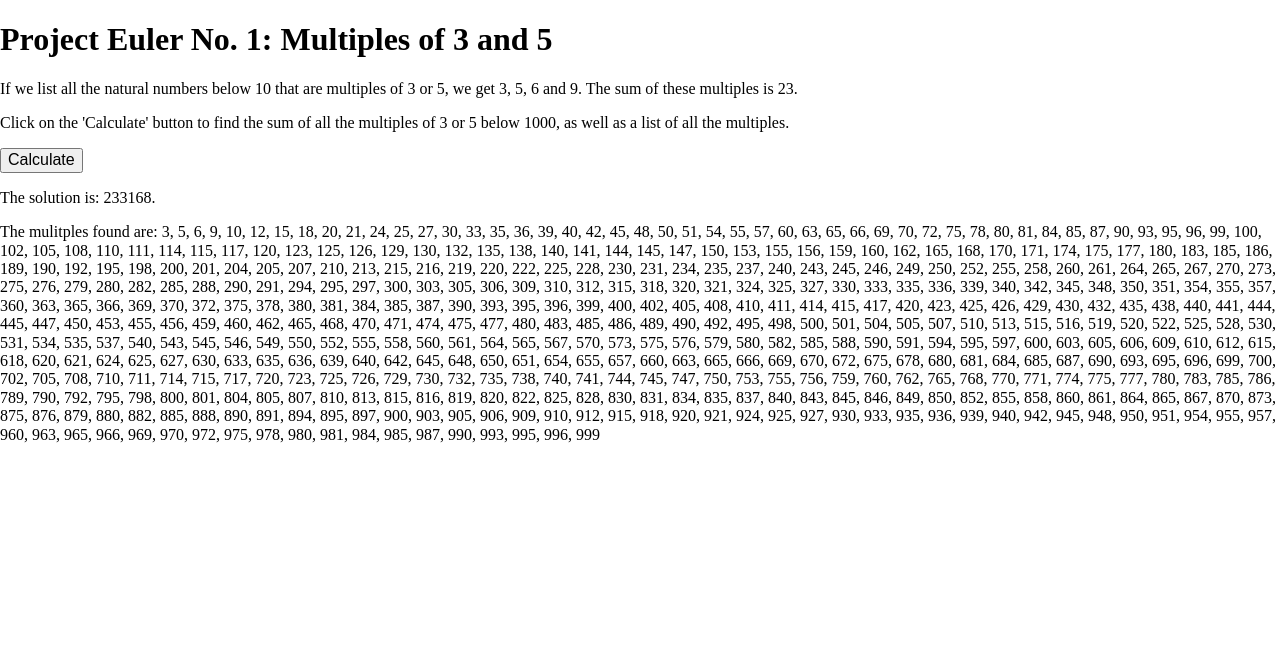
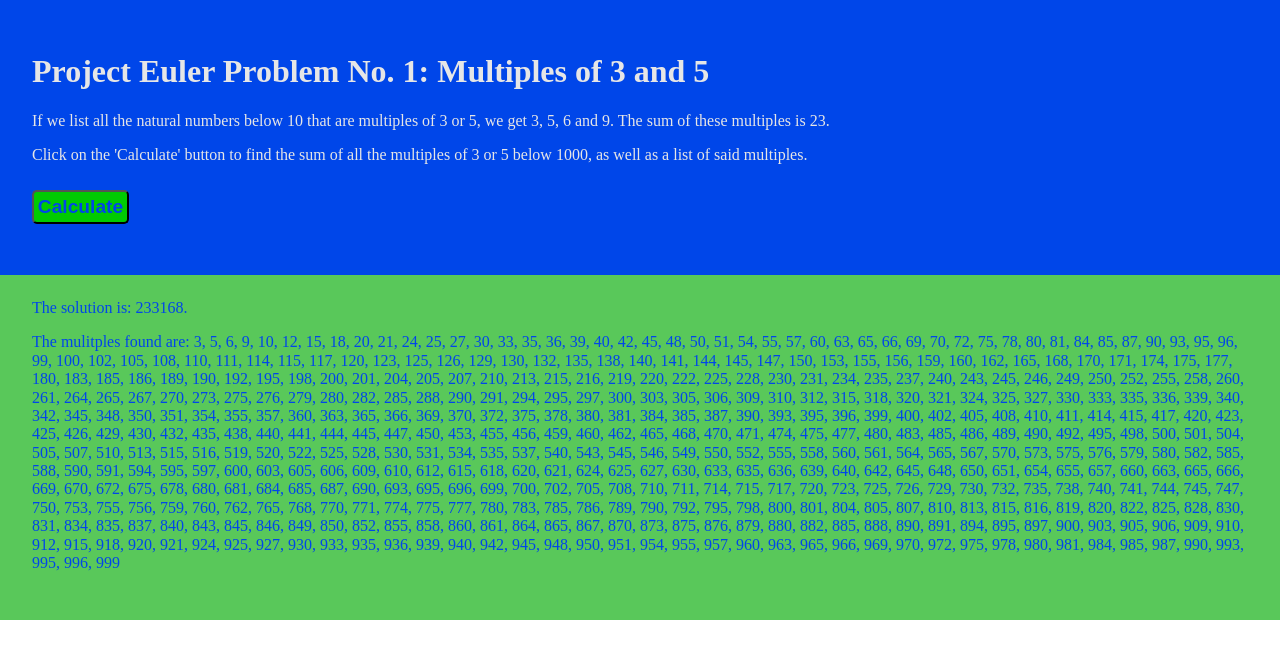
Before and after one commit to jn4248/Project_Euler_No_1, a plain HTML site: page index.html in a window 1280 px wide. Both pictures are taken after a click on the button "Calculate". Drawn offline with Linux system fonts and the light colour scheme.

Commit message:
Moved all javascript into main.js, altered jscript function to display solution, and added css markup.

```diff
--- a/css/master.css
+++ b/css/master.css
@@ -0,0 +1,28 @@
+/*html, body {
+  min-width: 10em;
+}*/
+.question {
+  font-size: 1em;
+  color: rgba(230, 230, 230, 1);
+  background-color: rgba(0, 70, 233, 1);
+  padding: 2em 2em;
+}
+.main-title {
+  font-size: 2em;
+  color: rgba(0, 203, 2, 1)rgba(89, 200, 90, 1);
+}
+.calcButton {
+  font-weight: bold;
+  font-size: 1.2em;
+  color: rgba(0, 70, 233, 1);
+  background-color: rgba(0, 203, 2, 1);
+  border-radius: 5px;
+  padding: 0.2em;
+  margin: 0.5em 0 1em;
+}
+.answer {
+  font-size: 1em;
+  color: rgba(0, 70, 233, 1);
+  background-color: rgba(89, 200, 90, 1);
+  padding: 0.5em 2em 2em;
+}
--- a/index.html
+++ b/index.html
@@ -5,22 +5,18 @@
     <title>Project Euler - No. 001</title>
     <link href="css/normalize-necolas.css" rel="stylesheet" type="text/css">
     <link href="css/master.css" rel="stylesheet" type="text/css">
-
   </head>
   <body>
-    <h1>Project Euler No. 1:  Multiples of 3 and 5</h1>
-    <p>If we list all the natural numbers below 10 that are multiples of 3 or 5,
-      we get 3, 5, 6 and 9. The sum of these multiples is 23.</p>
-
-    <p>Click on the &apos;Calculate&apos; button to find the sum of all the multiples
-      of 3 or 5 below 1000, as well as a list of all the multiples.</p>
-
-    <button type="button" name="calcMultiples" onclick="calcMultiples()">Calculate</button>
-
+    <div class="question">
+      <h1 class="main-title">Project Euler Problem No. 1: Multiples of 3 and 5</h1>
+      <p>If we list all the natural numbers below 10 that are multiples of 3 or 5,
+        we get 3, 5, 6 and 9. The sum of these multiples is 23.</p>
+      <p>Click on the &apos;Calculate&apos; button to find the sum of all the multiples
+        of 3 or 5 below 1000, as well as a list of said multiples.</p>
+      <button id="calcMultiples" class="question calcButton" type="button" name="calcButton">Calculate</button>
+    </div>
     <!--empty div elements to contain the answers-->
-    <div id="answer"></div>
-    <div id="multiplesList"></div>
-
+    <div id="answerField" class="answer"></div>
     <script src="scripts/main.js"></script>
   </body>
 </html>
--- a/scripts/main.js
+++ b/scripts/main.js
@@ -1,3 +1,11 @@
+
+// set the limiting value of multiples to consider (not inclusive)
+let range = 1000;
+let alreadyRanCalculation = false;
+
+let calcButton = document.getElementById("calcMultiples");
+calcButton.onclick = function() {calcMultiples()};
+
 
 // Solves Project Euler Problem No. 1:
 // calculates the sum of all natural numbers below the limit value, that are
@@ -5,47 +13,51 @@
 // argument:  upper limit of numbers to be checked, must be a natural number
 // returns an array:  Position 0 = answer;  Positions 1+ = multiples found
 function eulerProblem1(limit) {
-  var sum = 0;
-  var multiples = [1];   //default value for final answer at position 0
-  for (i = 1; i < limit; i++) {
-    if (i%3==0 || i%5==0) {
+  let sum = 0;
+  let multiples = [];
+  for (let i = 1; i < limit; i++) {
+    if (i%3 === 0 || i%5 === 0) {
       multiples.push(i);        // add the multiple to the array list
       sum += i;
     }
   }
-  multiples[0] = sum;
+  multiples.unshift(sum);  // add solution to position 0
   return multiples;
 }
+
 
 // returns a string from the objects in an array, given a starting position,
 // and separating them with a coman and space: "0, 1, 2...""
 // Arguments:  array - expects array of numbers
 //             starting position - first array item that should be displayed
 function displayArray(array, startPosition) {
-  var text = array[startPosition].toString();
-  for (i = startPosition + 1; i < array.length; i++) {
-    text = text + ", " + array[i].toString();
+  let text = array[startPosition].toString();
+  for (let j = startPosition + 1; j < array.length; j++) {
+    text = text + ", " + array[j].toString();
   }
   return text;
 }
 
 
-// set the limiting value
-range = 1000;
-
 // primary function call to display the Euler Problem results.
 // caluculates solution of Euler Problem No. 1 using function eulerProblem1,
 // and then uses function displayArray to show the results.
-function calcMultiples() {
-  var solution = eulerProblem1(range);
-  // display the actual solution
-  var solutionText = "The solution is:  " + solution[0] + ".  ";
+  function calcMultiples() {
+  if (!alreadyRanCalculation) {
+  let solution = eulerProblem1(range);
+  // display the actual solution, stored in position 0 or the array by design
+  let solutionText = "The solution is:  " + solution[0] + ".  ";
   let append1 = document.createElement('p');
   append1.innerHTML = solutionText;
-  answer.append(append1);
+  answerField.append(append1);
   // append the list of multiples
-  var multiplesText = "The mulitples found are:  " + displayArray(solution, 1);
+  let multiplesText = "The mulitples found are:  " + displayArray(solution, 1);
   let append2 = document.createElement('p');
   append2.innerHTML = multiplesText;
-  multiplesList.append(append2);
+  answerField.append(append2);
+  //update boolean to prevent appending answer multiple times
+  alreadyRanCalculation = true;
+  } else {
+    window.alert("Thank you, but the solution \nhas already been displayed");
+  }
 }
```
Also changed, not shown: 1 other file.
